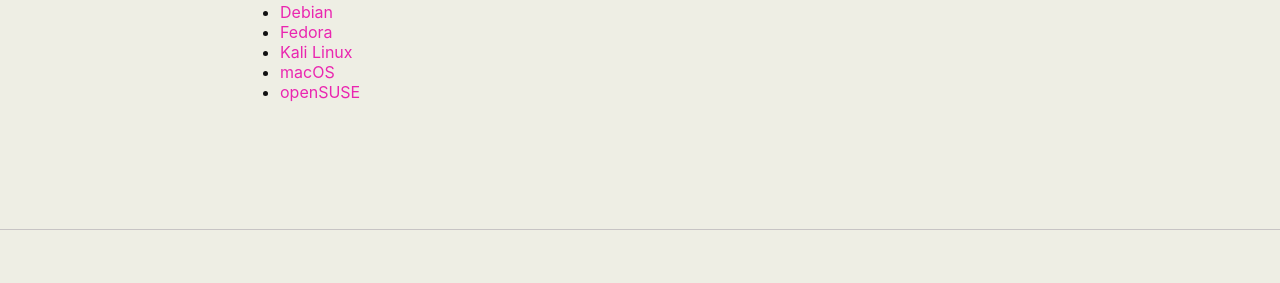
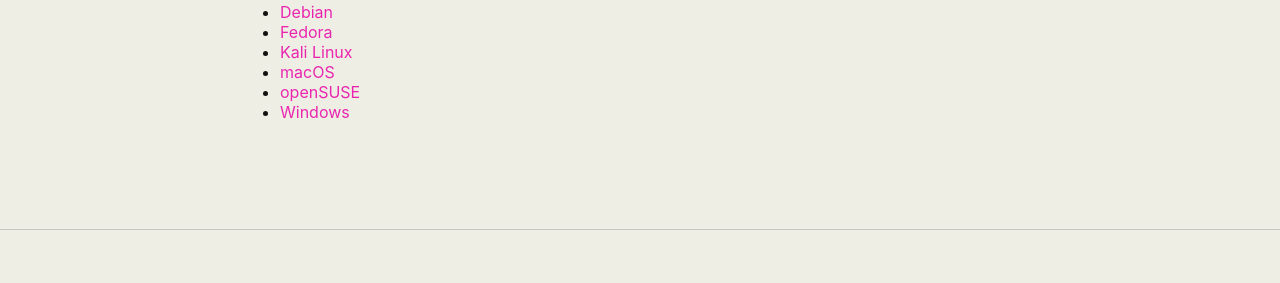
Before and after one commit to martbetz/martbetz.github.io, a Jekyll site: the page built from _posts/2024-03-31-what-the-xz.md, in a window 1280 px wide. Shown: the part 418-701 px from the top of the page. Built offline with Jekyll 4.4.1, drawn with Linux system fonts in a browser that asks for light colours.

Commit message:
Update 2024-03-31-what-the-xz.md

```diff
--- a/_posts/2024-03-31-what-the-xz.md
+++ b/_posts/2024-03-31-what-the-xz.md
@@ -17,3 +17,4 @@
 - [Kali Linux](https://www.kali.org/blog/about-the-xz-backdoor/)
 - [macOS](https://www.carlcassar.com/articles/how-to-check-and-upgrade-xz-on-mac-os)
 - [openSUSE](https://news.opensuse.org/2024/03/29/xz-backdoor/)
+- [Windows](https://techcommunity.microsoft.com/t5/microsoft-defender-vulnerability/microsoft-faq-and-guidance-for-xz-utils-backdoor/ba-p/4101961)
```
